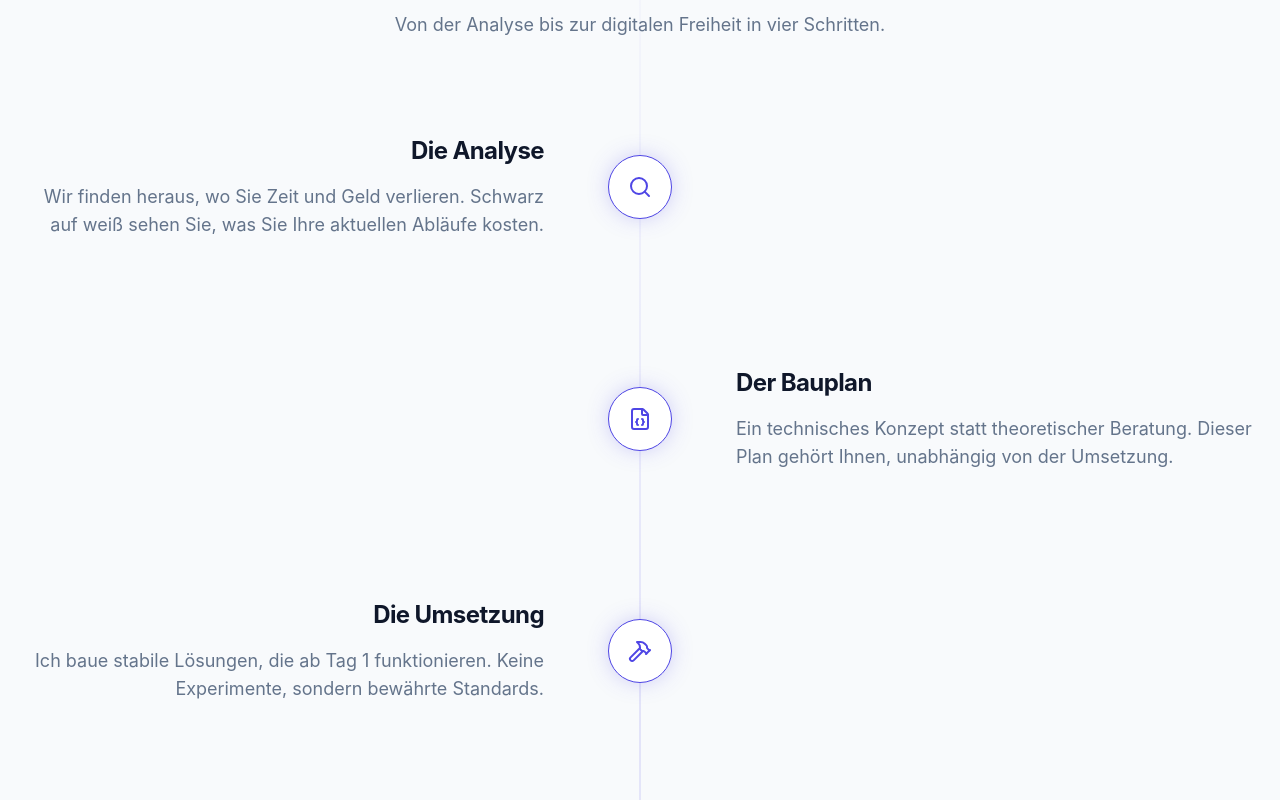
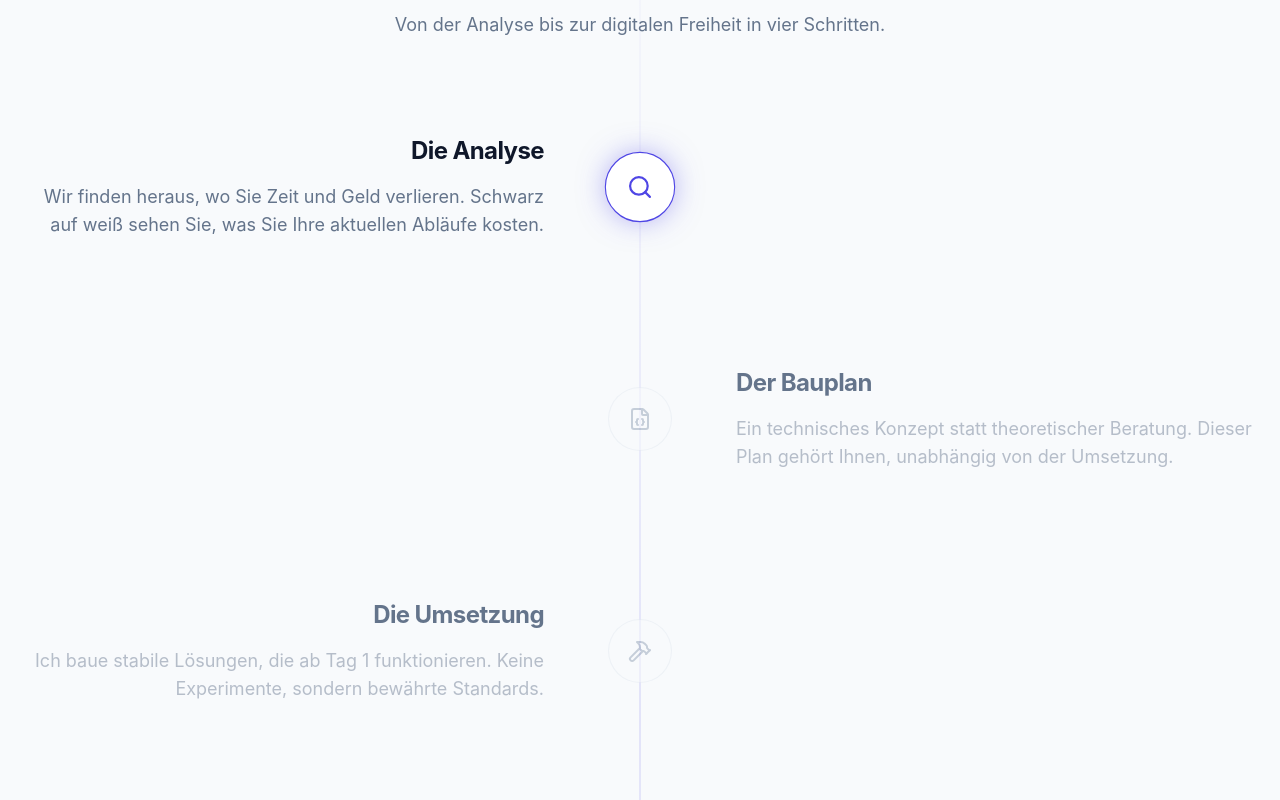
Before and after one commit to bseckin/landingpage, a React (Vite) app: page / in a window 1280 px wide. Shown: the part 4960-5760 px from the top of the page. Built offline with nearby package versions, Linux system fonts and the light colour scheme.

Commit message:
Implement scroll-triggered step highlighting in Process component for enhanced user experience

```diff
--- a/src/components/Process.tsx
+++ b/src/components/Process.tsx
@@ -1,3 +1,4 @@
+import { useCallback, useEffect, useRef, useState } from 'react';
 import { Search, FileJson, Hammer, Rocket, Check } from 'lucide-react';
 import { motion } from 'framer-motion';
 import { useLanguage } from '../context/LanguageContext';
@@ -6,9 +7,61 @@ const icons = [Search, FileJson, Hammer, Rocket];
 
 const Process = () => {
     const { t } = useLanguage();
+    const sectionRef = useRef<HTMLElement | null>(null);
+    const stepRefs = useRef<(HTMLDivElement | null)[]>([]);
+    const [activeStepIndex, setActiveStepIndex] = useState(0);
+
+    const updateActiveStep = useCallback(() => {
+        const steps = t.process.steps;
+        if (!steps.length) return;
+
+        const vh = window.innerHeight;
+        // Scan line ~ upper third: reads naturally on mobile + desktop while scrolling
+        const lineY = Math.min(Math.max(vh * 0.36, 96), vh * 0.48);
+
+        let next = 0;
+        for (let i = 0; i < steps.length; i++) {
+            const el = stepRefs.current[i];
+            if (!el) continue;
+            const top = el.getBoundingClientRect().top;
+            if (top <= lineY) next = i;
+        }
+        setActiveStepIndex((prev) => (prev !== next ? next : prev));
+    }, [t.process.steps]);
+
+    useEffect(() => {
+        let scheduled = false;
+        const onScrollOrResize = () => {
+            if (scheduled) return;
+            scheduled = true;
+            requestAnimationFrame(() => {
+                scheduled = false;
+                updateActiveStep();
+            });
+        };
+
+        updateActiveStep();
+        window.addEventListener('scroll', onScrollOrResize, { passive: true });
+        window.addEventListener('resize', onScrollOrResize, { passive: true });
+
+        const ro =
+            typeof ResizeObserver !== 'undefined' && sectionRef.current
+                ? new ResizeObserver(onScrollOrResize)
+                : null;
+        ro?.observe(sectionRef.current!);
+
+        return () => {
+            window.removeEventListener('scroll', onScrollOrResize);
+            window.removeEventListener('resize', onScrollOrResize);
+            ro?.disconnect();
+        };
+    }, [updateActiveStep]);
 
     return (
-        <section className="py-20 md:py-32 relative border-t border-slate-200/80 overflow-hidden">
+        <section
+            ref={sectionRef}
+            className="py-20 md:py-32 relative border-t border-slate-200/80 overflow-hidden"
+        >
             <div className="absolute left-1/2 top-0 bottom-0 w-px bg-gradient-to-b from-transparent via-primary/25 to-transparent -translate-x-1/2 block z-0" />
 
             <div className="container mx-auto px-6 relative z-10">
@@ -24,21 +77,56 @@ const Process = () => {
                 <div className="relative space-y-16 md:space-y-32">
                     {t.process.steps.map((step, index) => {
                         const Icon = icons[index];
+                        const isActive = activeStepIndex === index;
                         return (
-                            <div key={index} className={`flex flex-col md:flex-row items-center ${index % 2 !== 0 ? 'md:flex-row-reverse' : ''}`}>
-
-                                <div className={`w-full md:w-1/2 ${index % 2 !== 0 ? 'text-center md:pl-24 md:text-left' : 'text-center md:pr-24 md:text-right'} mb-8 md:mb-0 relative z-10`}>
-                                    <div className="md:hidden w-12 h-12 mx-auto mb-4 rounded-full bg-white border border-primary/40 text-primary flex items-center justify-center relative z-10 shadow-card">
+                            <div
+                                key={index}
+                                ref={(el) => {
+                                    stepRefs.current[index] = el;
+                                }}
+                                className={`flex flex-col md:flex-row items-center transition-opacity duration-500 ease-out ${index % 2 !== 0 ? 'md:flex-row-reverse' : ''}`}
+                                aria-current={isActive ? 'step' : undefined}
+                            >
+                                <div
+                                    className={`w-full md:w-1/2 ${index % 2 !== 0 ? 'text-center md:pl-24 md:text-left' : 'text-center md:pr-24 md:text-right'} mb-8 md:mb-0 relative z-10`}
+                                >
+                                    <div
+                                        className={[
+                                            'md:hidden w-12 h-12 mx-auto mb-4 rounded-full flex items-center justify-center relative z-10 transition-all duration-500 ease-out',
+                                            isActive
+                                                ? 'bg-white border border-primary text-primary shadow-[0_0_26px_-4px_rgba(79,70,229,0.5)] scale-100 opacity-100'
+                                                : 'bg-slate-50 border border-slate-200/90 text-slate-400 shadow-none scale-[0.97] opacity-55',
+                                        ].join(' ')}
+                                    >
                                         <Icon className="w-5 h-5" />
                                     </div>
 
-                                    <h3 className="text-2xl font-bold text-slate-900 mb-4 font-sans">{step.title}</h3>
-                                    <p className="text-text-secondary leading-relaxed font-sans text-base md:text-lg">
+                                    <h3
+                                        className={[
+                                            'text-2xl font-bold mb-4 font-sans transition-all duration-500 ease-out',
+                                            isActive ? 'text-slate-900' : 'text-slate-500',
+                                        ].join(' ')}
+                                    >
+                                        {step.title}
+                                    </h3>
+                                    <p
+                                        className={[
+                                            'leading-relaxed font-sans text-base md:text-lg transition-all duration-500 ease-out',
+                                            isActive ? 'text-text-secondary' : 'text-text-secondary/45',
+                                        ].join(' ')}
+                                    >
                                         {step.desc}
                                     </p>
                                 </div>
 
-                                <div className="absolute left-1/2 -translate-x-1/2 w-16 h-16 rounded-full bg-white border border-primary text-primary shadow-[0_0_24px_-4px_rgba(79,70,229,0.35)] hidden md:flex items-center justify-center z-10 transform transition-transform hover:scale-110 duration-300">
+                                <div
+                                    className={[
+                                        'absolute left-1/2 -translate-x-1/2 w-16 h-16 rounded-full hidden md:flex items-center justify-center z-10 transform duration-500 ease-out',
+                                        isActive
+                                            ? 'bg-white border border-primary text-primary shadow-[0_0_28px_-4px_rgba(79,70,229,0.55)] md:scale-110'
+                                            : 'bg-slate-50 border border-slate-200/90 text-slate-400 shadow-none md:scale-100 opacity-50',
+                                    ].join(' ')}
+                                >
                                     <Icon className="w-6 h-6" />
                                 </div>
 
```
